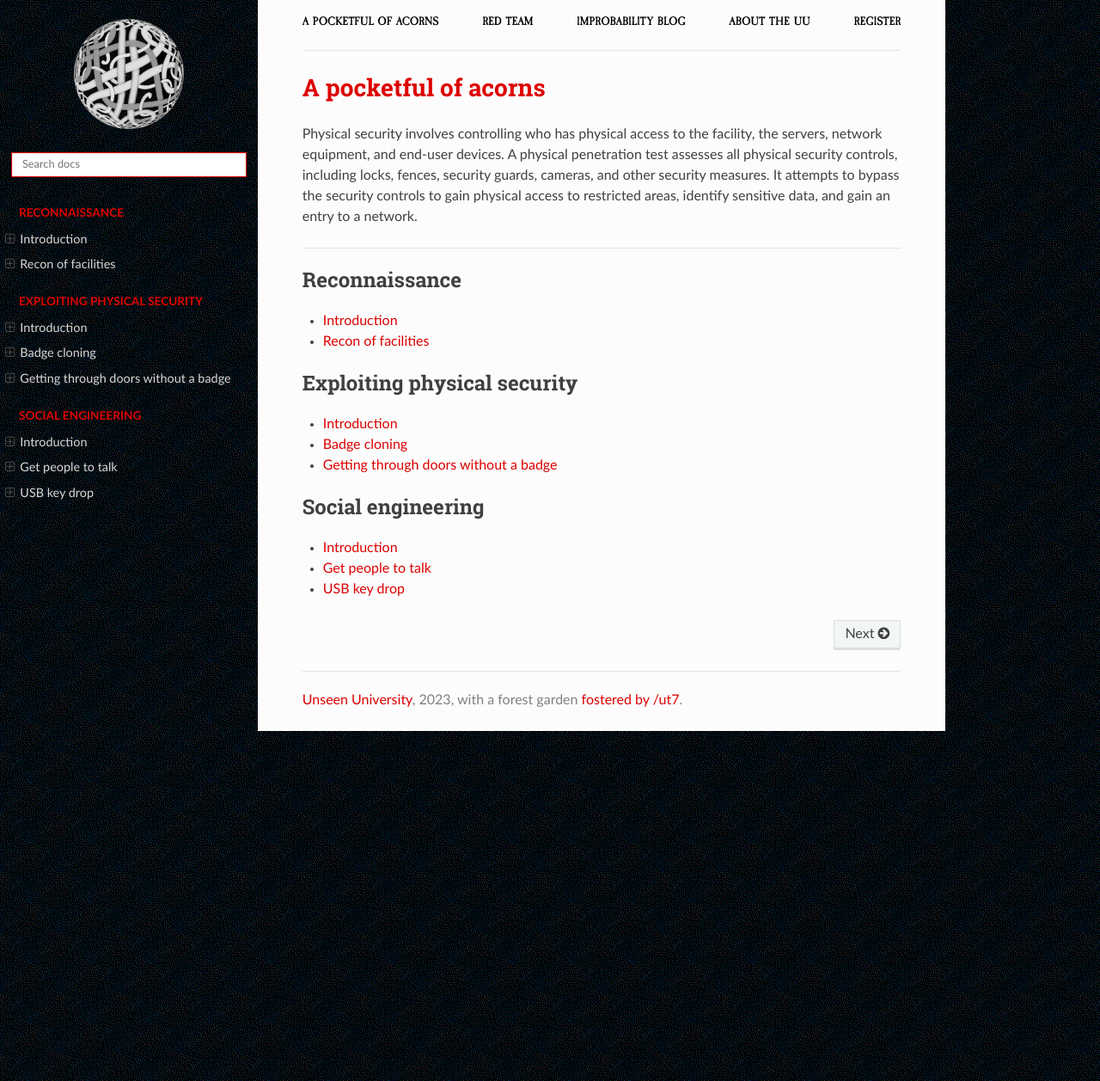
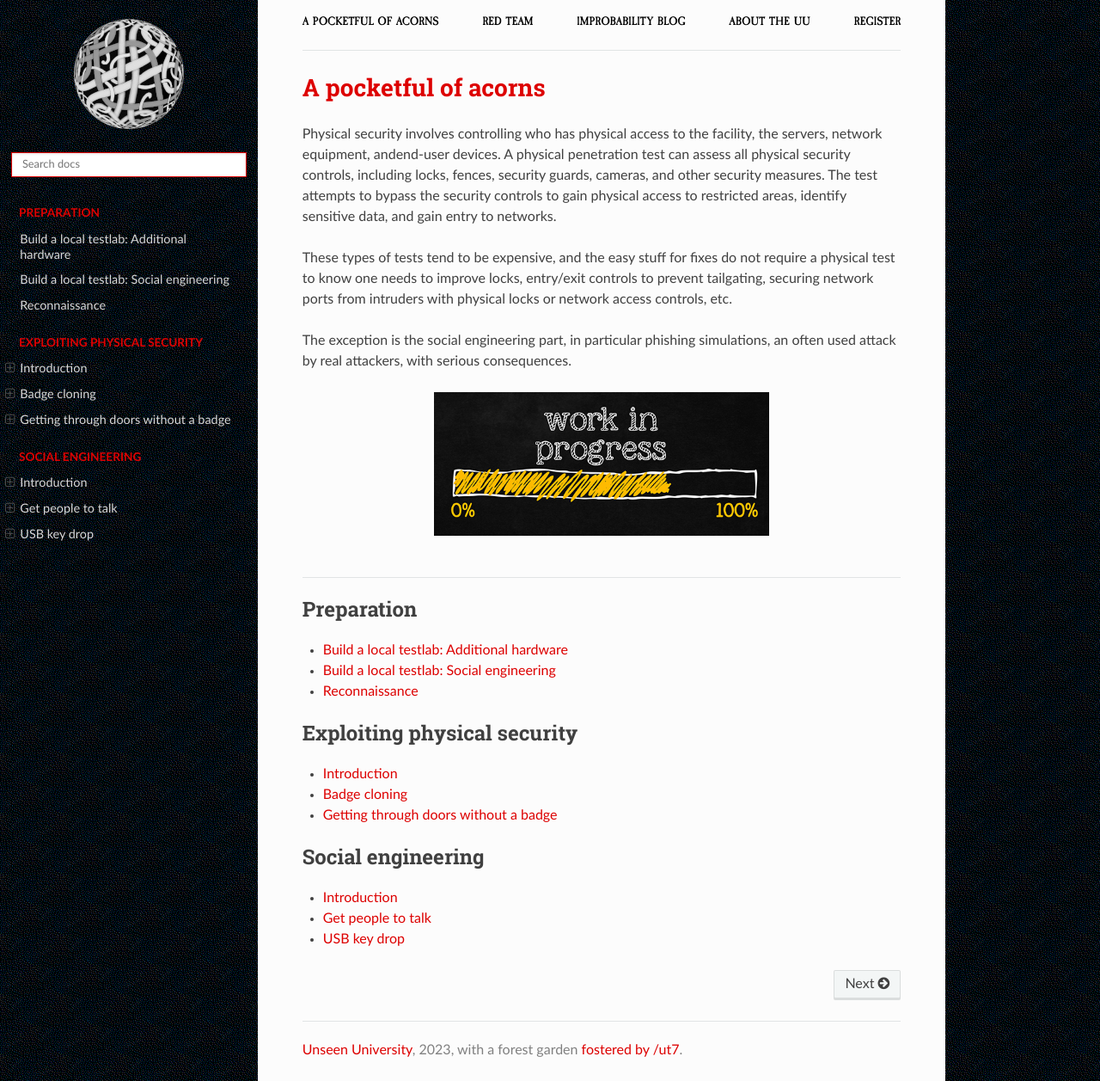
Before and after one commit to tymyrddin/red-acorns, a Sphinx documentation site: the page built from source/index.rst, in a window 1280 px wide and 1257 px high. Shown: the whole window at 86% size. Built offline with Sphinx 7.4.7 and the Read the Docs theme 2.0.0, drawn with Linux system fonts in a browser that asks for light colours.

Commit message:
Refactoring

```diff
--- a/source/conf.py
+++ b/source/conf.py
@@ -38,7 +38,7 @@ html_theme = 'sphinx_rtd_theme'
 html_theme_options = {
     'display_version': True,
     'prev_next_buttons_location': 'bottom',
-    'style_external_links': True,
+    'style_external_links': False,
     'logo_only': True,
     # Toc options
     'collapse_navigation': False,
--- a/source/index.rst
+++ b/source/index.rst
@@ -1,21 +1,25 @@
 A pocketful of acorns
 =================================================
 
-Physical security involves controlling who has physical access to the facility, the servers, network equipment, and
-end-user devices. A physical penetration test assesses all physical security controls, including locks, fences,
-security guards, cameras, and other security measures. It attempts to bypass the security
-controls to gain physical access to restricted areas, identify sensitive data, and gain an entry to a network.
+Physical security involves controlling who has physical access to the facility, the servers, network equipment, andend-user devices. A physical penetration test can assess all physical security controls, including locks, fences, security guards, cameras, and other security measures. The test attempts to bypass the security controls to gain physical access to restricted areas, identify sensitive data, and gain entry to networks.
+
+These types of tests tend to be expensive, and the easy stuff for fixes do not require a physical test to know one needs to improve locks, entry/exit controls to prevent tailgating, securing network ports from intruders with physical locks or network access controls, etc.
+
+The exception is the social engineering part, in particular phishing simulations, an often used attack by real attackers, with serious consequences.
+
+.. image:: _static/images/in-progress.png
+  :alt: Forever in progress ...
 
 ----
 
 .. toctree::
-   :glob:
    :maxdepth: 1
    :includehidden:
-   :caption: Reconnaissance
+   :caption: Preparation
 
-   docs/reconnaissance/README.md
-   docs/reconnaissance/*
+   Build a local testlab: Additional hardware <https://red.tymyrddin.dev/projects/testlab/en/latest/docs/hardware/README.html>
+   Build a local testlab: Social engineering <https://red.tymyrddin.dev/projects/testlab/en/latest/docs/se/README.html>
+   Reconnaissance <https://red.tymyrddin.dev/projects/recon/en/latest/docs/physical/README.html>
 
 .. toctree::
    :glob:
```
Also changed, not shown: source/docs/opsec/README.md (+1 -1 lines), source/docs/reconnaissance/README.md (deleted, +0 -14 lines), source/docs/reconnaissance/facilities.md (deleted, +0 -8 lines), source/_static/images/in-progress.png, source/docs/opsec/talk.md (renamed from source/docs/opsec/interrogation.md).
